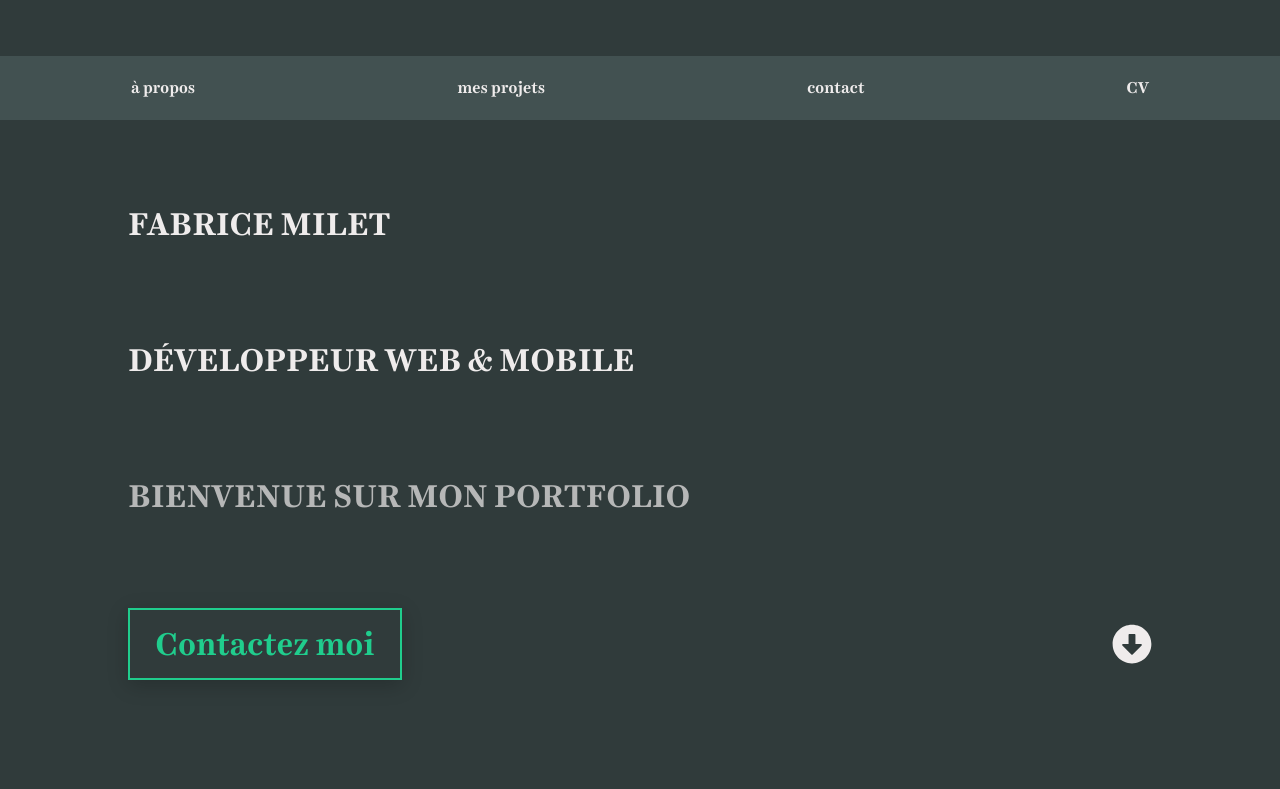
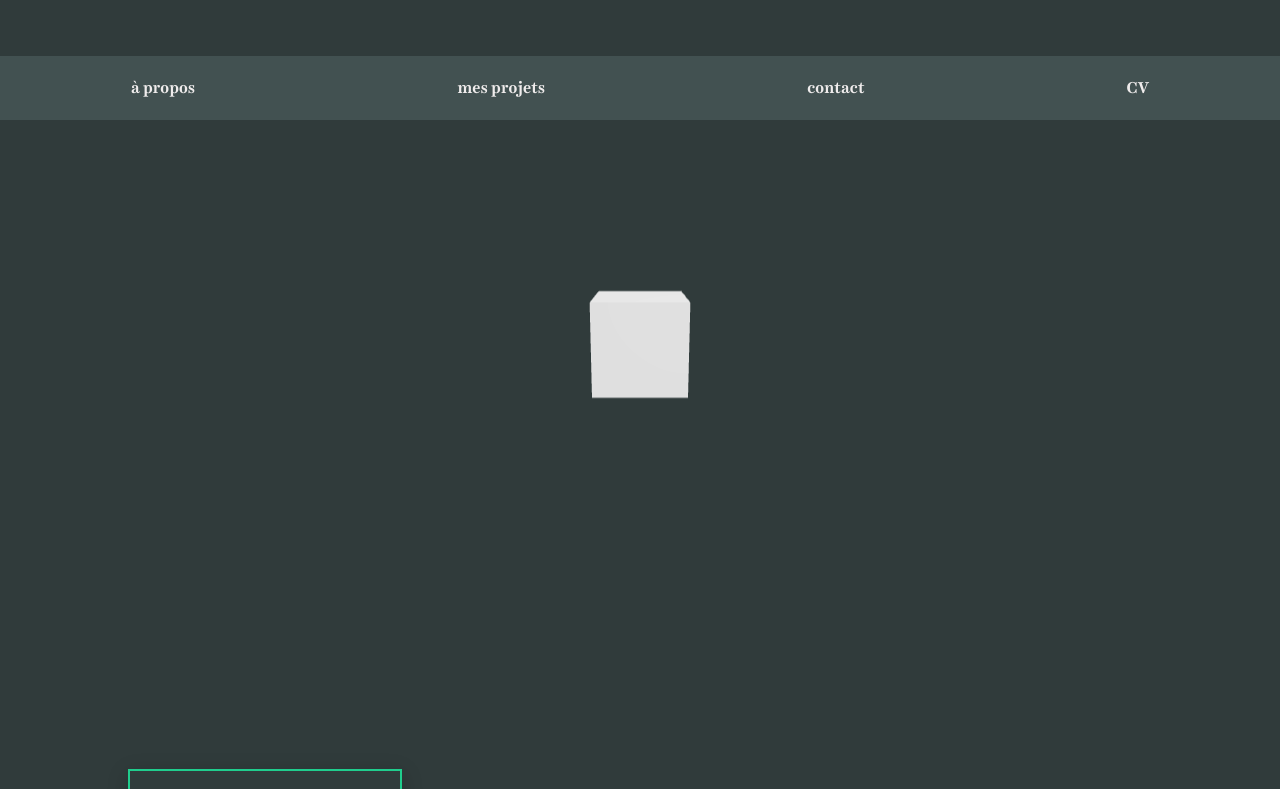
Before and after one commit to FabriceMilet/portfolio, a React (Create React App) app: page / in a window 1280 px wide. Shown: the top 789 px of the page. Built offline with nearby package versions, Linux system fonts and the light colour scheme.

Commit message:
mise en place du cube

```diff
--- /dev/null
+++ b/src/Components/Home/Cube/Cube.js
@@ -0,0 +1,17 @@
+import { useRef, useState } from 'react'
+import { Canvas, useFrame } from '@react-three/fiber'
+import { OrbitControls } from '@react-three/drei'
+
+export default function Cube(props) {
+  // This reference gives us direct access to the THREE.Mesh object
+  const ref = useRef()
+  // Subscribe this component to the render-loop, rotate the mesh every frame
+  useFrame((state, delta) => (ref.current.rotation.x += 0.3 * delta))
+  // Return the view, these are regular Threejs elements expressed in JSX
+  return (
+    <mesh {...props} ref={ref}>
+      <boxGeometry args={[1, 1, 1]} />
+      <meshStandardMaterial />
+    </mesh>
+  )
+}
--- a/src/Components/Home/Home.js
+++ b/src/Components/Home/Home.js
@@ -1,24 +1,40 @@
 import './Home.scss'
 import { FaArrowAltCircleDown } from "react-icons/fa";
+import { useRef, useState } from 'react';
+import { Canvas, useFrame } from '@react-three/fiber'
+import * as THREE from 'three'
+import Cube from './Cube/Cube';
+import { OrbitControls } from '@react-three/drei'
 
-export default function Home({className, targetContact, setContactHover, setheaderScrolled}) {
+export default function Home({ className, targetContact, setContactHover, setheaderScrolled }) {
+  const cameraRef = useRef()
+
   const handleClickContact = (event) => {
     event.preventDefault();
     targetContact.current.scrollIntoView({ behavior: "smooth" });
     setheaderScrolled(true)
     setContactHover(true)
   };
+
   return (
+
     <div className={className}>
       <div className="Home-container">
-            <span>Fabrice Milet</span>
-            <span>développeur Web & Mobile</span>
-            <span>Bienvenue sur mon portfolio</span>
-            <span className="Home-container__bottom">
-            <button className="Home-button" onClick={handleClickContact}>Contactez moi</button>
-            <FaArrowAltCircleDown size={40} />
-            </span>
+        <Canvas>
+          <scene>
+          <ambientLight intensity={0.5} />
+      <spotLight position={[10, 10, 10]} angle={0.15} penumbra={1} />
+      <pointLight position={[-10, -10, -10]} />
+            <Cube />
+            <OrbitControls />
+          </scene>
+        </Canvas>
+        <div>
+          <button className="Home-button" onClick={handleClickContact}>Contactez moi</button>
+          <FaArrowAltCircleDown size={40} />
+        </div>
       </div>
     </div>
+
   )
 };
```
